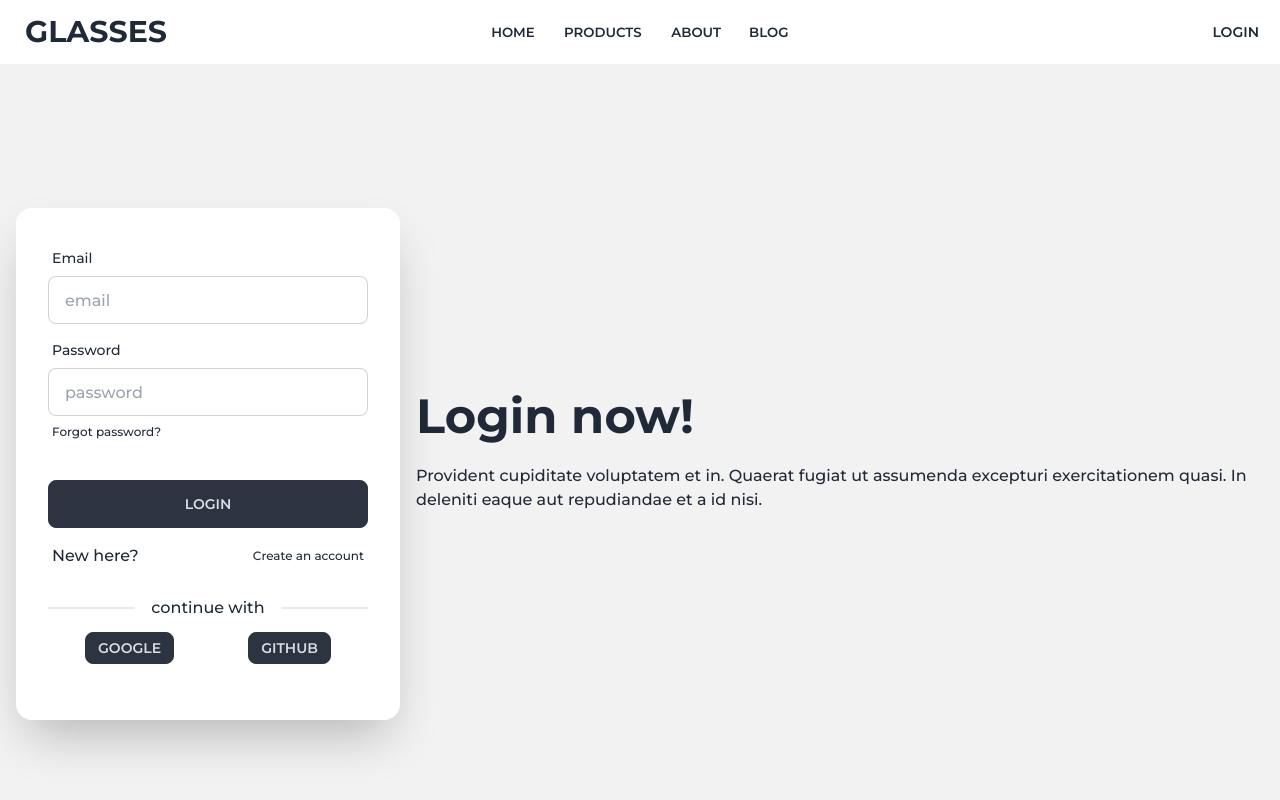
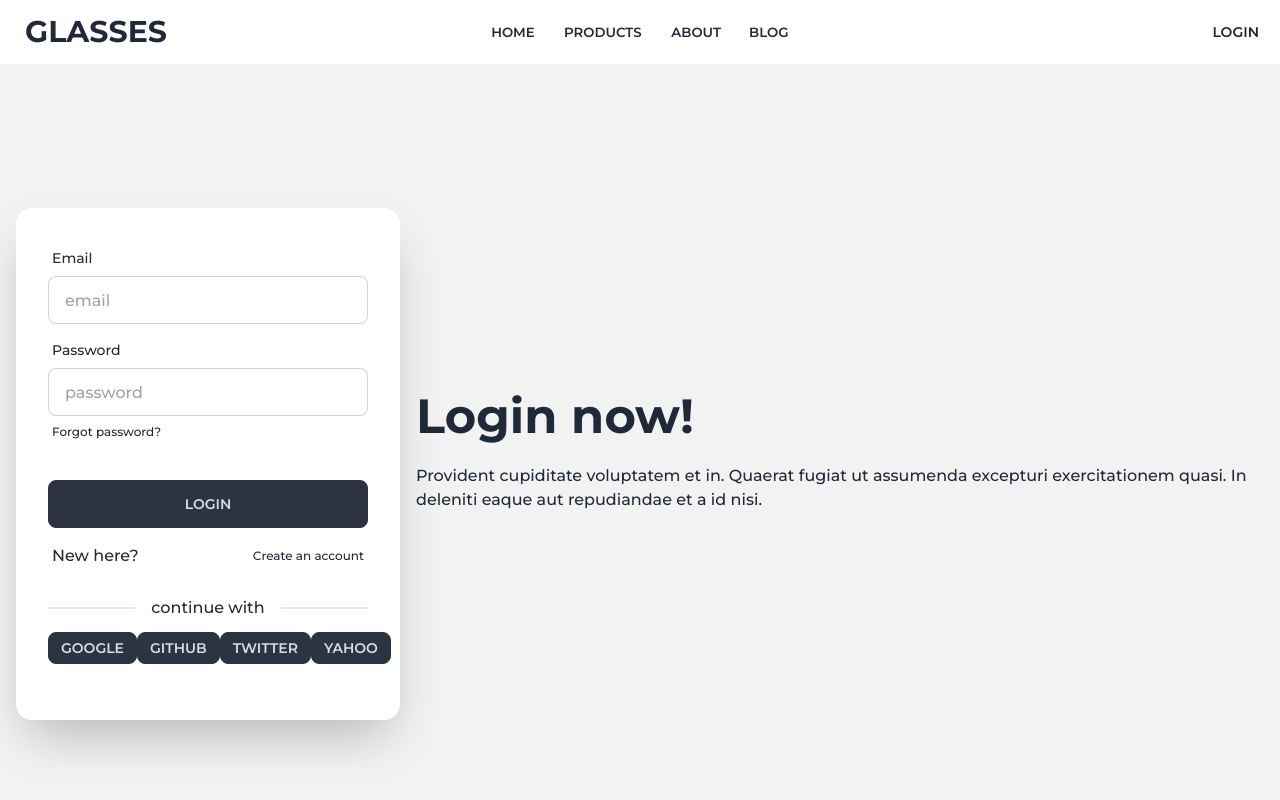
Before and after one commit to mr-tnmy-srkr/my-glasses-with-authentication, a React (Vite) app: page /login in a window 1280 px wide. Shown: the top 800 px of the page. Built offline with nearby package versions, Linux system fonts and the light colour scheme; no server answers.

Commit message:
yahoo,twitter added

```diff
--- a/src/Components/NavBar/NavBar.jsx
+++ b/src/Components/NavBar/NavBar.jsx
@@ -29,7 +29,7 @@ const NavBar = () => {
                             <Menus />
                         </ul>
                     </div>
-                    <Link to='/' className="btn btn-ghost font-bold normal-case text-3xl">GLASSES</Link>
+                    <Link to='/home' className="btn btn-ghost font-bold normal-case text-3xl">GLASSES</Link>
                 </div>
                 <div className="navbar-center hidden lg:flex">
                     <ul className="menu menu-horizontal px-1">
@@ -42,7 +42,7 @@ const NavBar = () => {
                 <div className="navbar-end">
 
                     {
-                        user?.email ? <div className="dropdown dropdown-end">
+                        user ? <div className="dropdown dropdown-end">
                             <label tabIndex={0} className="btn btn-ghost btn-circle avatar">
                                 <div className="w-10 rounded-full">
                                     <img src={user.photoURL} alt={user.displayName}/>
--- a/src/Pages/Login/SocialLogin.jsx
+++ b/src/Pages/Login/SocialLogin.jsx
@@ -5,13 +5,13 @@ import toast from "react-hot-toast";
 
 const SocialLogin = () => {
   const navigate = useNavigate();
-  const { googleLogin, githubLogin } = useContext(AuthContext);
+  const { googleLogin, twitterLogin,yahooLogin, githubLogin } = useContext(AuthContext);
 
   const handleSocialLogin = (media) => {
     media()
       .then((res) => {
-        toast.success('user logged in successfully')
-        navigate('/home')
+        toast.success("user logged in successfully");
+        navigate("/home");
       })
       .catch((error) => {
         toast.error(error.message);
@@ -21,14 +21,32 @@ const SocialLogin = () => {
   return (
     <>
       <div className="divider">continue with</div>
-     <div className="flex justify-around">
-     <div className="" onClick={() => handleSocialLogin(googleLogin)}>
-        <button className="btn btn-sm btn-neutral">Google</button>
+      <div className="flex justify-around">
+        <button
+          onClick={() => handleSocialLogin(googleLogin)}
+          className="btn btn-sm btn-neutral"
+        >
+          Google
+        </button>
+        <button
+          onClick={() => handleSocialLogin(githubLogin)}
+          className="btn btn-sm btn-neutral"
+        >
+          Github
+        </button>
+        <button
+          onClick={() => handleSocialLogin(twitterLogin)}
+          className="btn btn-sm btn-neutral"
+        >
+          Twitter
+        </button>
+        <button
+          onClick={() => handleSocialLogin(yahooLogin)}
+          className="btn btn-sm btn-neutral"
+        >
+          Yahoo
+        </button>
       </div>
-      <div className="" onClick={() => handleSocialLogin(githubLogin)}>
-        <button className="btn btn-sm btn-neutral">Github</button>
-      </div>
-     </div>
     </>
   );
 };
--- a/src/PrivateRoute/PrivateRoute.jsx
+++ b/src/PrivateRoute/PrivateRoute.jsx
@@ -14,7 +14,7 @@ const PrivateRoute = ({ children }) => {
       </div>
     );
 
-  if (!user?.email) {
+  if (!user) {
     return <Navigate to="/login" />;
   }
 
--- a/src/firebase/firebaseConfig.js
+++ b/src/firebase/firebaseConfig.js
@@ -3,15 +3,15 @@ import { initializeApp } from "firebase/app";
 import { getAnalytics } from "firebase/analytics";
 import { getAuth } from "firebase/auth";
 
-const all = import.meta.env;
-console.log(7, all);
+// const all = import.meta.env;
+// console.log(7, all);
 
 // TODO: Add SDKs for Firebase products that you want to use
 // https://firebase.google.com/docs/web/setup#available-libraries
 
 // Your web app's Firebase configuration
 // For Firebase JS SDK v7.20.0 and later, measurementId is optional
-const firebaseConfig = {
+/* const firebaseConfig = {
   apiKey: all.VITE_apiKey,
   authDomain: all.VITE_authDomain,
   projectId: all.VITE_projectId,
@@ -19,8 +19,24 @@ const firebaseConfig = {
   messagingSenderId: all.VITE_messagingSenderId,
   appId: all.VITE_appId,
   measurementId: all.VITE_measurementId,
+}; */
+// console.log(23,firebaseConfig);
+
+
+const firebaseConfig = {
+  apiKey: "AIzaSyAHgXNPNM_Cy8UUxzZ7Hu8B8maui1vUwW8",
+  authDomain: "my-glasses-with-authentication.firebaseapp.com",
+  projectId: "my-glasses-with-authentication",
+  storageBucket: "my-glasses-with-authentication.appspot.com",
+  messagingSenderId: "705979265113",
+  appId: "1:705979265113:web:3bd6f9589cc243f0880148",
+  measurementId: "G-XC706HG3QV"
 };
-console.log(23,firebaseConfig);
+
+
+
+
+
 // Initialize Firebase
 const app = initializeApp(firebaseConfig);
 const analytics = getAnalytics(app);
--- a/src/provider/AuthProvider.jsx
+++ b/src/provider/AuthProvider.jsx
@@ -2,6 +2,8 @@ import { createContext, useEffect, useState } from "react";
 import {
   GithubAuthProvider,
   GoogleAuthProvider,
+  OAuthProvider,
+  TwitterAuthProvider,
   createUserWithEmailAndPassword,
   onAuthStateChanged,
   signInWithEmailAndPassword,
@@ -15,8 +17,9 @@ import toast from "react-hot-toast";
 export const AuthContext = createContext(null);
 
 const googleProvider = new GoogleAuthProvider();
-
-const githubProvider = new GithubAuthProvider()
+const githubProvider = new GithubAuthProvider();
+const twitterProvider = new TwitterAuthProvider();
+const yahooProvider = new OAuthProvider('yahoo.com');
 
 const AuthProvider = ({ children }) => {
   const [user, setUser] = useState(null);
@@ -36,9 +39,20 @@ const AuthProvider = ({ children }) => {
     return signInWithPopup(auth, githubProvider);
   };
 
+//twitter login
+const twitterLogin = () => {
+  setLoading(true)
+    return signInWithPopup(auth, twitterProvider);
+}
 
+//
+// yahoo login
+const yahooLogin = () => {
+  setLoading(true)
+    return signInWithPopup(auth, yahooProvider);
+}
 
-  //norma sign up
+  //normal sign up
   const createUser = (email, password) => {
     setLoading(true)
     return createUserWithEmailAndPassword(auth, email, password);
@@ -87,13 +101,15 @@ const logOut = () => {
       unSubscribe();
     };
   }, []);
-  // console.log(user);
+  console.log(user);
 
   const authentications = {
     user,
     loading,
     googleLogin,
     githubLogin,
+    twitterLogin,
+    yahooLogin,
     createUser,
     login,
     logOut,
```
